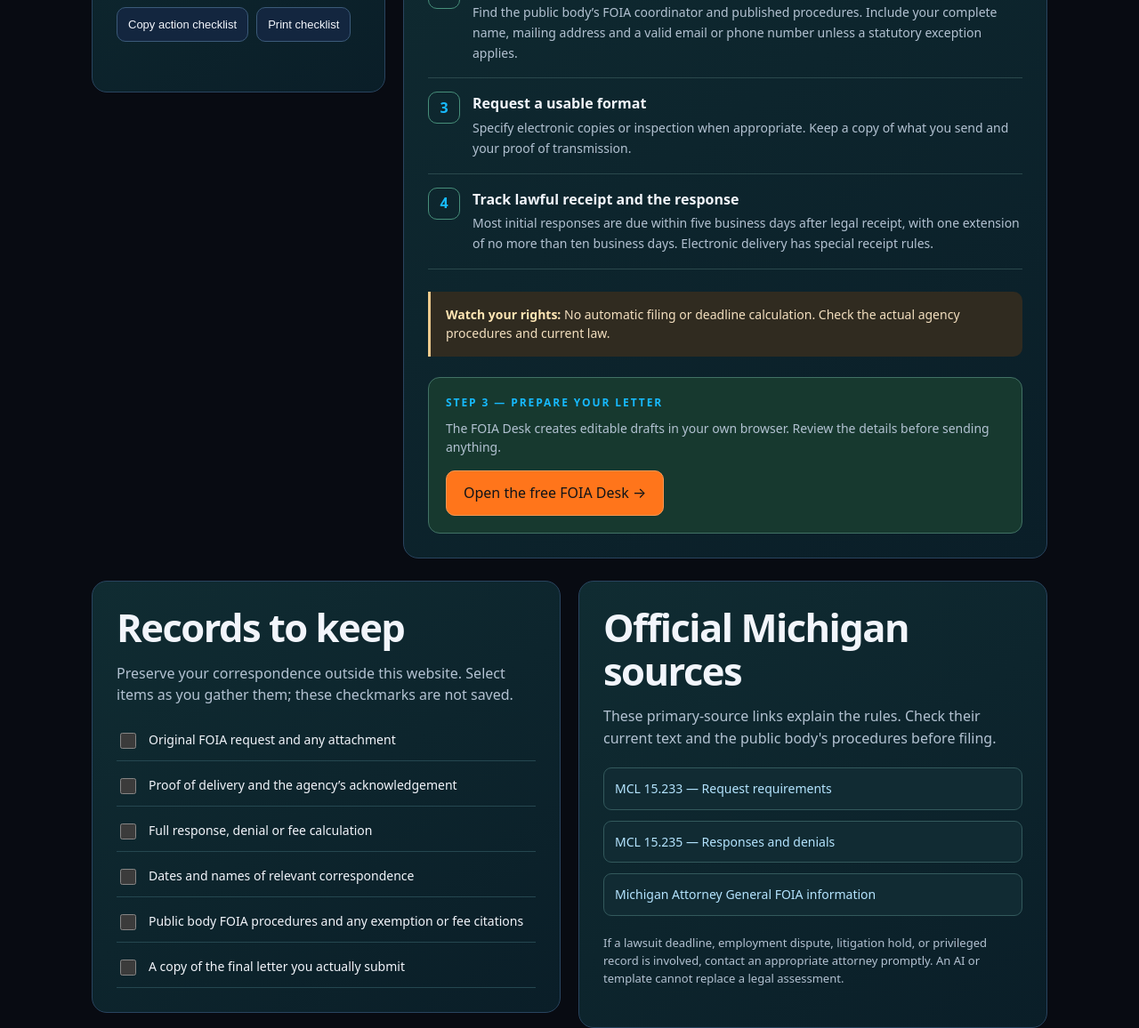
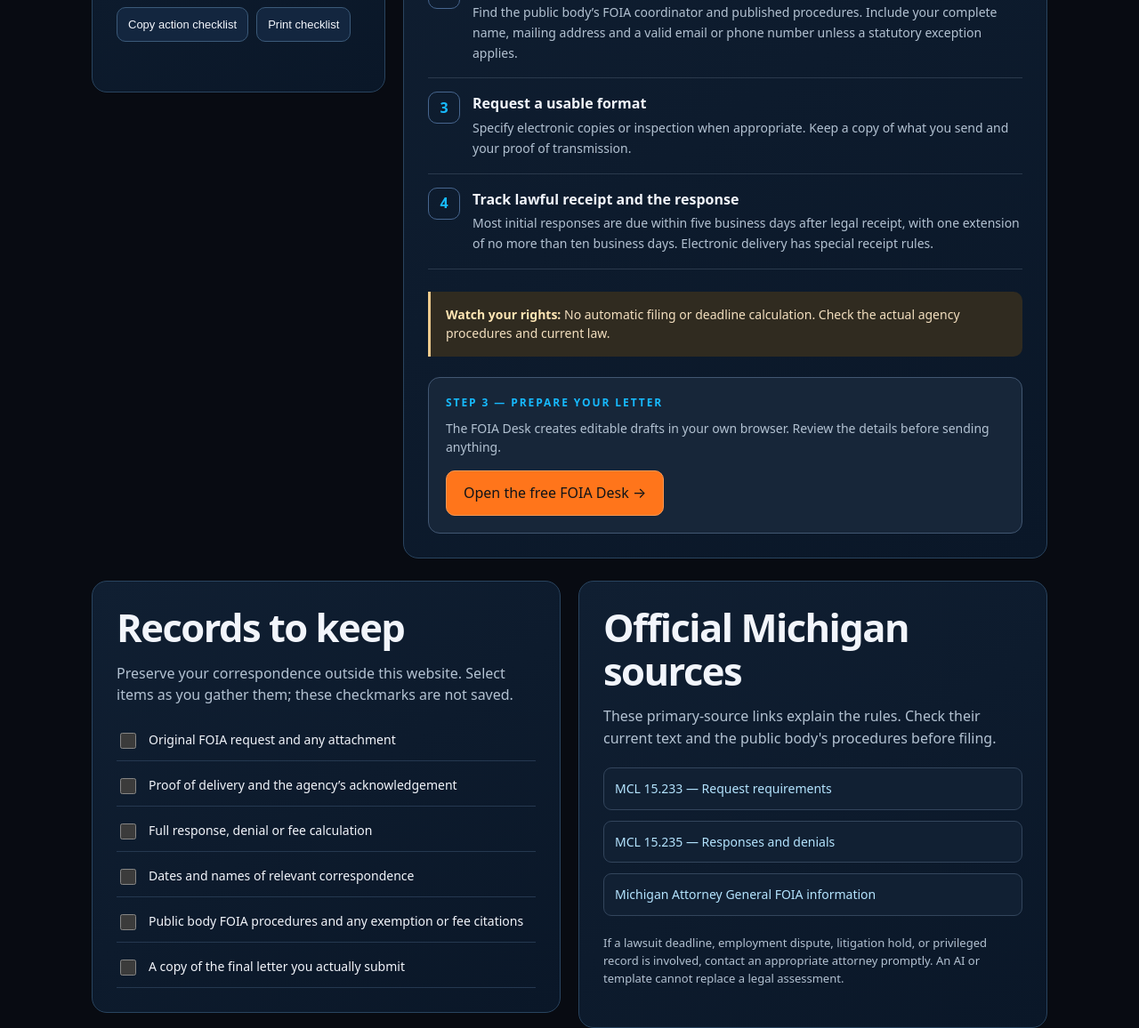
Before and after one commit to TheShield0172/the-shield-website, a plain HTML site: page guide.html in a window 1280 px wide. Shown: the part 972-2128 px from the top of the page at 89% size. Drawn offline with Linux system fonts and the light colour scheme.

Commit message:
Style guide.css with THE SHIELD TEAM logo color palette

```diff
--- a/guide.css
+++ b/guide.css
@@ -1,28 +1,28 @@
 .guide-hero{padding:62px 0 32px}.guide-hero h1{max-width:950px}.guide-hero .notice{margin:18px 0 0}
 .guide-grid{display:grid;grid-template-columns:minmax(250px,330px) minmax(0,1fr);gap:20px;margin:0 0 25px;align-items:start}
 .guide-secondary{grid-template-columns:1fr 1fr;margin-bottom:66px}
-.desk-card{border:1px solid var(--line);border-radius:17px;background:linear-gradient(145deg,#102c32,#0a1e28);padding:27px}
-.guide-grid label:not(.guide-checklist label){display:block;font-size:14px;font-weight:700;color:#e7f4f1;margin:20px 0 7px}
-.guide-grid select{display:block;width:100%;background:#081d27;color:var(--ink);border:1px solid #45686a;border-radius:9px;font:16px/1.4 system-ui;padding:13px 12px;max-width:100%}
+.desk-card{border:1px solid var(--line);border-radius:17px;background:linear-gradient(145deg,#101f32,#0a1728);padding:27px}
+.guide-grid label:not(.guide-checklist label){display:block;font-size:14px;font-weight:700;color:#e7edf4;margin:20px 0 7px}
+.guide-grid select{display:block;width:100%;background:#081527;color:var(--ink);border:1px solid #45556a;border-radius:9px;font:16px/1.4 system-ui;padding:13px 12px;max-width:100%}
 .guide-grid select:focus-visible{outline:2px solid var(--mint);outline-offset:2px}
-.guide-extra{background:#133a37;border:1px solid #427f75;border-radius:11px;padding:14px 17px;margin:12px 0;color:var(--mint2);font-size:14px}
+.guide-extra{background:#13243a;border:1px solid #425c7f;border-radius:11px;padding:14px 17px;margin:12px 0;color:var(--mint2);font-size:14px}
 .guide-steps{counter-reset:steps;list-style:none;padding:0;margin:23px 0 25px}
-.guide-steps li{position:relative;counter-increment:steps;display:block;margin:0 0 15px;padding:3px 0 16px 50px;border-bottom:1px solid #2a484c;min-height:50px}
-.guide-steps li:before{content:counter(steps);position:absolute;left:0;top:0;display:grid;place-items:center;width:34px;height:34px;border:1px solid #478f7a;border-radius:10px;color:var(--mint);font-weight:800}
+.guide-steps li{position:relative;counter-increment:steps;display:block;margin:0 0 15px;padding:3px 0 16px 50px;border-bottom:1px solid #2a394c;min-height:50px}
+.guide-steps li:before{content:counter(steps);position:absolute;left:0;top:0;display:grid;place-items:center;width:34px;height:34px;border:1px solid #47668f;border-radius:10px;color:var(--mint);font-weight:800}
 .guide-steps strong{display:block;margin-bottom:6px;line-height:1.3}
 .guide-steps p{font-size:14px;line-height:1.62;margin:0}
 .guide-warning{border-left:3px solid #edca8d;background:#302b20;color:#f3dfbf;padding:15px 17px;margin:0 0 23px;font-size:14px;border-radius:0 10px 10px 0}
 .guide-warning strong{color:#ffe6b4}
-.guide-draft{padding:19px;border:1px solid #427265;background:#17392f;border-radius:13px}
+.guide-draft{padding:19px;border:1px solid #425772;background:#172639;border-radius:13px}
 .guide-draft p{font-size:14px;margin-bottom:15px}
 .guide-draft .eyebrow{margin:0 0 8px}
 .guide-actions{display:flex;flex-wrap:wrap;gap:9px;margin-top:24px}
 .guide-actions .button{font-size:13px;padding:11px 12px}
-.guide-checklist{display:grid;gap:7px}.guide-checklist label{display:flex;gap:11px;align-items:flex-start;padding:10px 0;line-height:1.45;font-size:14px;cursor:pointer;border-bottom:1px solid #254750}
-.guide-checklist input{width:18px;height:18px;flex:none;accent-color:#63d7bd;margin-top:2px}
+.guide-checklist{display:grid;gap:7px}.guide-checklist label{display:flex;gap:11px;align-items:flex-start;padding:10px 0;line-height:1.45;font-size:14px;cursor:pointer;border-bottom:1px solid #253850}
+.guide-checklist input{width:18px;height:18px;flex:none;accent-color:#17baff;margin-top:2px}
 .guide-checklist label:has(input:checked) span{color:var(--muted);text-decoration:line-through}
-.guide-sources{display:grid;gap:12px;margin:20px 0}.guide-sources a{font-size:14px;text-decoration:none;border:1px solid #33595c;border-radius:9px;padding:12px;display:block;background:#112b33}
+.guide-sources{display:grid;gap:12px;margin:20px 0}.guide-sources a{font-size:14px;text-decoration:none;border:1px solid #33455c;border-radius:9px;padding:12px;display:block;background:#112033}
 .guide-sources a:hover,.guide-sources a:focus-visible{border-color:var(--mint)}
 .tiny{font-size:13px;color:var(--muted)}#guide-message{min-height:20px;margin:9px 0 0}
 @media(max-width:800px){.guide-grid,.guide-secondary{grid-template-columns:1fr}.guide-hero{padding:42px 0 24px}.desk-card{padding:21px}}
-@media print{.nav,footer,.guide-input,.guide-draft,.guide-actions,.guide-hero .notice{display:none!important}body{background:white!important;color:#101a1c!important}.container{max-width:none}.guide-grid,.guide-secondary{display:block;margin:0}.desk-card{background:white!important;border:0!important;padding:5px 0!important;box-shadow:none!important}.guide-steps li{border-bottom:1px solid #bbb;color:#111}.guide-steps p,.guide-warning,.guide-checklist,.guide-sources a{color:#111!important}.guide-warning{background:#fff!important;border-left:3px solid #444}.guide-extra{background:white!important;border:1px solid #888;color:#111!important}.guide-checklist label{display:flex}.guide-sources a{border:0;padding:3px}.guide-hero{padding:0}h1,h2,h3,p,.eyebrow{color:#111!important}}
+@media print{.nav,footer,.guide-input,.guide-draft,.guide-actions,.guide-hero .notice{display:none!important}body{background:white!important;color:#10151c!important}.container{max-width:none}.guide-grid,.guide-secondary{display:block;margin:0}.desk-card{background:white!important;border:0!important;padding:5px 0!important;box-shadow:none!important}.guide-steps li{border-bottom:1px solid #bbb;color:#111}.guide-steps p,.guide-warning,.guide-checklist,.guide-sources a{color:#111!important}.guide-warning{background:#fff!important;border-left:3px solid #444}.guide-extra{background:white!important;border:1px solid #888;color:#111!important}.guide-checklist label{display:flex}.guide-sources a{border:0;padding:3px}.guide-hero{padding:0}h1,h2,h3,p,.eyebrow{color:#111!important}}
```
